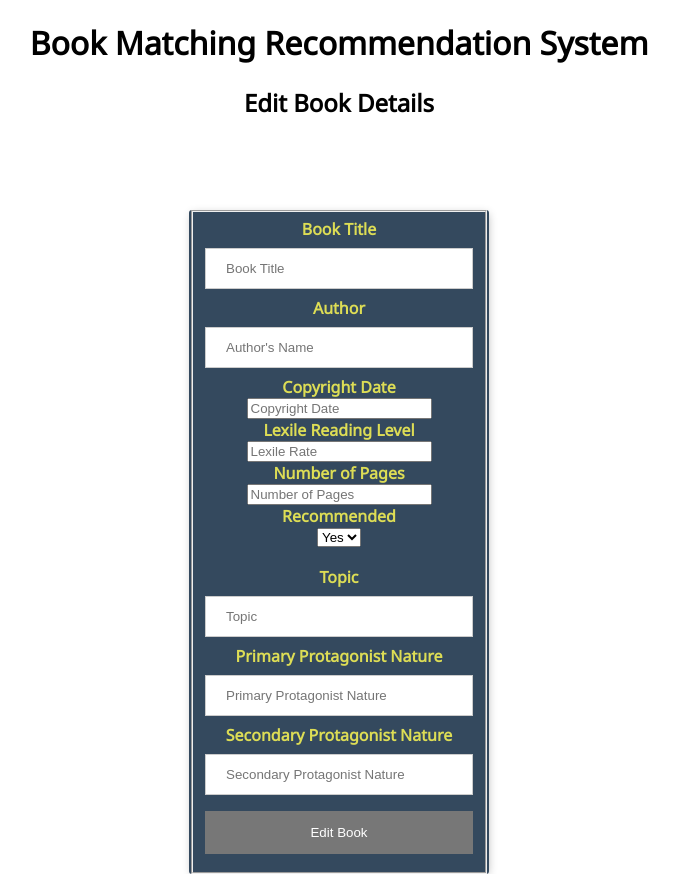
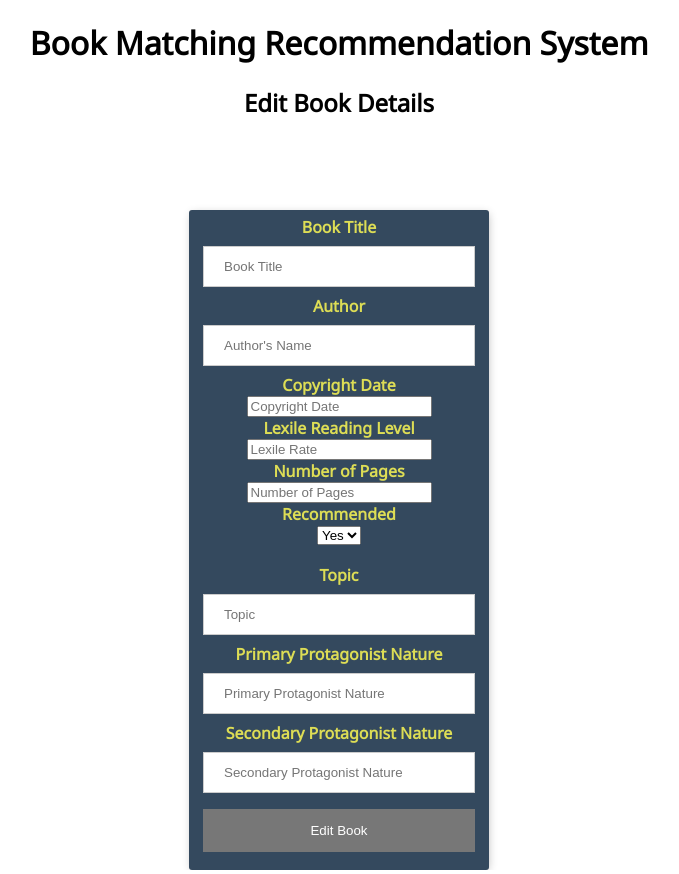
Before and after one commit to skarstein/coen174, a PHP site: page /editPage.html in a window 1280 px wide. Shown: the whole page, without its empty margins (301-980 px from the left). Run offline with PHP 8.4, Linux system fonts and the light colour scheme.

Commit message:
get rid of that god awful border

```diff
--- a/bookinput.css
+++ b/bookinput.css
@@ -29,6 +29,10 @@ h1, h2 {
   border-radius: 3px;
   transition: all 375ms ease-in-out;
   text-align: center;
+}
+
+fieldset {
+    border: none;
 }
 
 /* Full-width input fields */
```
